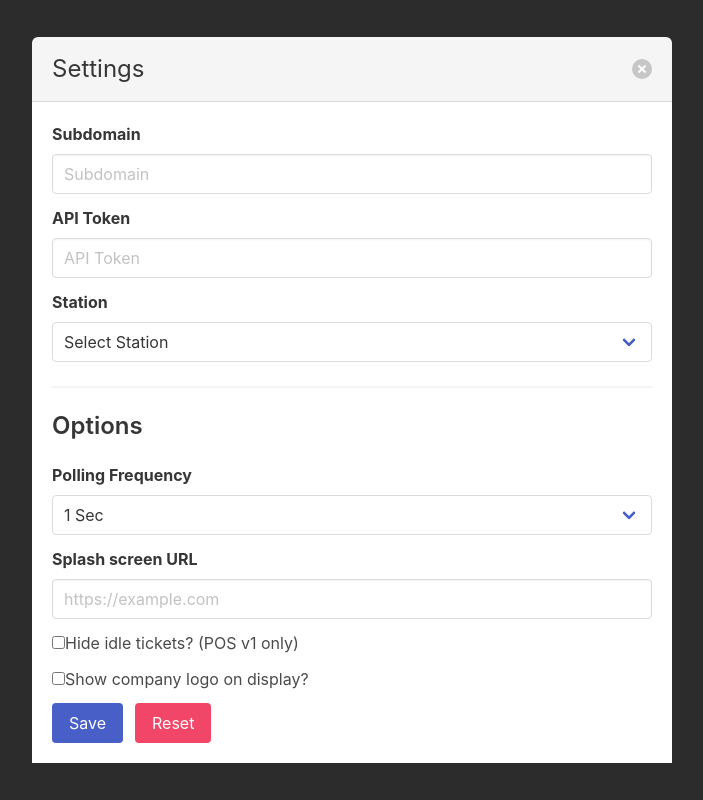
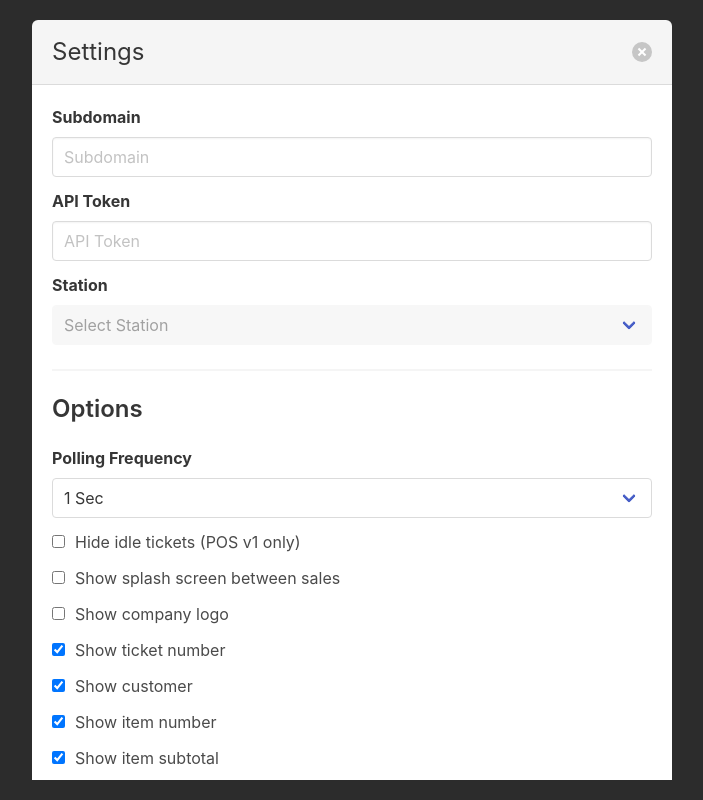
Before and after one commit to dstotz/heartland-retail-pole-display, a React (Create React App) app in the folder ui/: page / in a window 1280 px wide. Shown: the whole page, without its empty margins (288-991 px from the left). Built offline with nearby package versions, Linux system fonts and the light colour scheme; no server answers.

Commit message:
New settings to control displayed content

```diff
--- a/ui/src/App.css
+++ b/ui/src/App.css
@@ -11,3 +11,7 @@
   margin-top: 2rem;
   margin-bottom: 2rem;
 }
+
+input[type='checkbox'] {
+  margin-right: 10px;
+}
--- a/ui/src/components/Settings.tsx
+++ b/ui/src/components/Settings.tsx
@@ -31,8 +31,25 @@ export const Settings = (props: IProps) => {
   const [useTicketTimeout, setUseTicketTimeout] = useState(
     currentConfig.useTicketTimeout
   );
+  const [showSplashScreen, setShowSplashScreen] = useState(
+    currentConfig.showSplashScreen
+  );
   const [splashScreenUrl, setSplashScreenUrl] = useState(
     currentConfig.splashScreenUrl
+  );
+  const [splashScreenInteract, setSplashScreenInteract] = useState(
+    currentConfig.splashScreenInteract
+  );
+  const [showCustomer, setShowCustomer] = useState(currentConfig.showCustomer);
+  const [showChangeDue, setShowChangeDue] = useState(
+    currentConfig.showChangeDue
+  );
+  const [showTicketNumber, setShowTicketNumber] = useState(
+    currentConfig.showTicketNumber
+  );
+  const [showSubtotal, setShowSubtotal] = useState(currentConfig.showSubtotal);
+  const [showItemNumber, setShowItemNumber] = useState(
+    currentConfig.showItemNumber
   );
 
   useEffect(() => {
@@ -68,16 +85,6 @@ export const Settings = (props: IProps) => {
     setStationUUID(uuid);
   };
 
-  const handleShowLogoChange = (e: React.ChangeEvent<HTMLInputElement>) => {
-    setShowLogo(e.currentTarget.checked);
-  };
-
-  const handleUseTicketTimeoutChange = (
-    e: React.ChangeEvent<HTMLInputElement>
-  ) => {
-    setUseTicketTimeout(e.currentTarget.checked);
-  };
-
   const handleSave = () => {
     const newConfig: Config = {
       subdomain,
@@ -89,6 +96,13 @@ export const Settings = (props: IProps) => {
       ticketTimeout,
       useTicketTimeout,
       splashScreenUrl,
+      showSplashScreen,
+      splashScreenInteract,
+      showCustomer,
+      showChangeDue,
+      showTicketNumber,
+      showSubtotal,
+      showItemNumber,
     };
     localStorage.setItem(poleConfigKey, JSON.stringify(newConfig));
     if (props.onSave) {
@@ -106,6 +120,13 @@ export const Settings = (props: IProps) => {
     setTicketTimeout(defaultConfig.ticketTimeout);
     setUseTicketTimeout(defaultConfig.useTicketTimeout);
     setSplashScreenUrl(defaultConfig.splashScreenUrl);
+    setShowSplashScreen(defaultConfig.showSplashScreen);
+    setSplashScreenInteract(defaultConfig.splashScreenInteract);
+    setShowCustomer(defaultConfig.showCustomer);
+    setShowChangeDue(defaultConfig.showChangeDue);
+    setShowTicketNumber(defaultConfig.showTicketNumber);
+    setShowSubtotal(defaultConfig.showSubtotal);
+    setShowItemNumber(defaultConfig.showItemNumber);
     localStorage.setItem(poleConfigKey, JSON.stringify(defaultConfig));
   };
 
@@ -130,16 +151,31 @@ export const Settings = (props: IProps) => {
   const stationDropdownItems = (): JSX.Element[] => {
     if (!locationsWithStations) return [];
     const dropdownItems: JSX.Element[] = [];
-    locationsWithStations.forEach((location) => {
+    const sortedLocations = locationsWithStations.sort((a, b) =>
+      a.name.localeCompare(b.name)
+    );
+
+    sortedLocations.forEach((location) => {
       const stations = location.stations as any[];
-      stations.forEach((station) => {
+      const sortedStations = stations.sort((a, b) =>
+        a.name.localeCompare(b.name)
+      );
+
+      sortedStations.forEach((station) => {
+        if (station['active?']) {
           dropdownItems.push(
-          <option key={station.id} value={station.id} data-uuid={station.uuid}>
+            <option
+              key={station.id}
+              value={station.id}
+              data-uuid={station.uuid}
+            >
               {location.name}: {station.name}
             </option>
           );
+        }
       });
     });
+
     return dropdownItems;
   };
 
@@ -180,7 +216,11 @@ export const Settings = (props: IProps) => {
             }`}
           >
             <select
-              disabled={stationListLoading}
+              disabled={
+                stationListLoading ||
+                !locationsWithStations ||
+                locationsWithStations.length < 1
+              }
               onChange={handleStationChange}
               value={locationsWithStations && stationId ? stationId : 'none'}
             >
@@ -211,6 +251,7 @@ export const Settings = (props: IProps) => {
         </div>
       </div>
 
+      {showSplashScreen && (
         <div className="field">
           <label className="label">Splash screen URL</label>
           <div className="control">
@@ -224,6 +265,7 @@ export const Settings = (props: IProps) => {
             />
           </div>
         </div>
+      )}
 
       {useTicketTimeout && (
         <div className="field">
@@ -249,10 +291,12 @@ export const Settings = (props: IProps) => {
         <label className="checkbox">
           <input
             type="checkbox"
-            onChange={handleUseTicketTimeoutChange}
+            onChange={(e) => {
+              setUseTicketTimeout(e.currentTarget.checked);
+            }}
             checked={useTicketTimeout}
           />
-          Hide idle tickets? (POS v1 only)
+          Hide idle tickets (POS v1 only)
         </label>
       </div>
 
@@ -260,14 +304,109 @@ export const Settings = (props: IProps) => {
         <label className="checkbox">
           <input
             type="checkbox"
-            onChange={handleShowLogoChange}
-            checked={showLogo}
+            onChange={(e) => {
+              setShowSplashScreen(e.currentTarget.checked);
+            }}
+            checked={showSplashScreen}
           />
-          Show company logo on display?
+          Show splash screen between sales
         </label>
       </div>
 
-      <div className="field is-grouped">
+      {showSplashScreen && (
+        <div className="field">
+          <label className="checkbox">
+            <input
+              type="checkbox"
+              onChange={(e) => {
+                setSplashScreenInteract(e.currentTarget.checked);
+              }}
+              checked={splashScreenInteract}
+            />
+            Splash screen can be interacted with
+          </label>
+        </div>
+      )}
+
+      <div className="field">
+        <label className="checkbox">
+          <input
+            type="checkbox"
+            onChange={(e) => {
+              setShowLogo(e.currentTarget.checked);
+            }}
+            checked={showLogo}
+          />
+          Show company logo
+        </label>
+      </div>
+
+      <div className="field">
+        <label className="checkbox">
+          <input
+            type="checkbox"
+            onChange={(e) => {
+              setShowTicketNumber(e.currentTarget.checked);
+            }}
+            checked={showTicketNumber}
+          />
+          Show ticket number
+        </label>
+      </div>
+
+      <div className="field">
+        <label className="checkbox">
+          <input
+            type="checkbox"
+            onChange={(e) => {
+              setShowCustomer(e.currentTarget.checked);
+            }}
+            checked={showCustomer}
+          />
+          Show customer
+        </label>
+      </div>
+
+      <div className="field">
+        <label className="checkbox">
+          <input
+            type="checkbox"
+            onChange={(e) => {
+              setShowItemNumber(e.currentTarget.checked);
+            }}
+            checked={showItemNumber}
+          />
+          Show item number
+        </label>
+      </div>
+
+      <div className="field">
+        <label className="checkbox">
+          <input
+            type="checkbox"
+            onChange={(e) => {
+              setShowSubtotal(e.currentTarget.checked);
+            }}
+            checked={showSubtotal}
+          />
+          Show item subtotal
+        </label>
+      </div>
+
+      <div className="field">
+        <label className="checkbox">
+          <input
+            type="checkbox"
+            onChange={(e) => {
+              setShowChangeDue(e.currentTarget.checked);
+            }}
+            checked={showChangeDue}
+          />
+          Show change due
+        </label>
+      </div>
+
+      <div className="field is-grouped" style={{ marginTop: '20px' }}>
         <div className="control">
           <button className="button is-link" onClick={handleSave}>
             Save
@@ -275,7 +414,7 @@ export const Settings = (props: IProps) => {
         </div>
         <div className="control">
           <button className="button is-link is-danger" onClick={handleReset}>
-            Reset
+            Reset to Default
           </button>
         </div>
       </div>
--- a/ui/src/components/TicketFooter.tsx
+++ b/ui/src/components/TicketFooter.tsx
@@ -1,9 +1,11 @@
 import React from 'react';
 import { usdFormatter } from '../shared/formatter';
+import { Config } from '../types/Config';
 import { Ticket } from '../types/Ticket';
 
 interface IProps {
   ticket: Ticket;
+  config: Config;
 }
 
 export const TicketFooter = (props: IProps) => {
@@ -15,12 +17,16 @@ export const TicketFooter = (props: IProps) => {
           <p className="title">{usdFormatter.format(props.ticket.tax_total)}</p>
         </div>
       </div>
-      <div className="level-item has-text-centered">
-        <div>
-          <p className="heading">Item Subtotal</p>
-          <p className="title">{usdFormatter.format(props.ticket.subtotal)}</p>
+      {props.config.showSubtotal && (
+        <div className="level-item has-text-centered">
+          <div>
+            <p className="heading">Item Subtotal</p>
+            <p className="title">
+              {usdFormatter.format(props.ticket.subtotal)}
+            </p>
+          </div>
         </div>
-      </div>
+      )}
       <div className="level-item has-text-centered">
         <div>
           <p className="heading">Total</p>
@@ -37,7 +43,7 @@ export const TicketFooter = (props: IProps) => {
           </div>
         </div>
       )}
-      {props.ticket.balance < 0 && (
+      {props.config.showChangeDue && props.ticket.balance < 0 && (
         <div className="level-item has-text-centered">
           <div>
             <p className="heading">Change Due</p>
--- a/ui/src/components/TicketLines.tsx
+++ b/ui/src/components/TicketLines.tsx
@@ -1,9 +1,11 @@
 import React from 'react';
 import { usdFormatter } from '../shared/formatter';
+import { Config } from '../types/Config';
 import { TicketLine } from '../types/TicketLine';
 
 interface IProps {
   lines: TicketLine[];
+  config: Config;
 }
 
 export const TicketLines = (props: IProps) => {
@@ -15,7 +17,7 @@ export const TicketLines = (props: IProps) => {
 
   const lineRows = lines.map((line: any) => (
     <tr key={line.id}>
-      <td>{line.item_public_id}</td>
+      {props.config.showItemNumber && <td>{line.item_public_id}</td>}
       <td>{line.description}</td>
       <td>{line.qty}</td>
       <td>
@@ -34,7 +36,7 @@ export const TicketLines = (props: IProps) => {
     >
       <thead>
         <tr>
-          <th>Item #</th>
+          {props.config.showItemNumber && <th>Item #</th>}
           <th>Description</th>
           <th>Qty</th>
           <th>Unit Price</th>
--- a/ui/src/components/TicketPayments.tsx
+++ b/ui/src/components/TicketPayments.tsx
@@ -1,9 +1,11 @@
 import React from 'react';
 import { usdFormatter } from '../shared/formatter';
+import { Config } from '../types/Config';
 import { TicketPayment } from '../types/TicketPayment';
 
 interface IProps {
   payments: TicketPayment[];
+  config: Config;
 }
 
 export const TicketPayments = (props: IProps) => {
--- a/ui/src/lib/heartlandRetailApiV2.ts
+++ b/ui/src/lib/heartlandRetailApiV2.ts
@@ -133,6 +133,7 @@ export const getV2TicketInfo = async (
       stationId: stationUUID,
     });
     const order = data.salesOrders.nodes[0];
+    if (!order) return null;
 
     let orderLines: TicketLine[] = [];
     order.orderRequests.forEach((request: any) => {
--- a/ui/src/shared/defaultConfig.ts
+++ b/ui/src/shared/defaultConfig.ts
@@ -10,6 +10,13 @@ export const defaultConfig: Config = {
   ticketTimeout: 90_000,
   useTicketTimeout: false,
   splashScreenUrl: null,
+  showSplashScreen: false,
+  splashScreenInteract: false,
+  showCustomer: true,
+  showChangeDue: true,
+  showTicketNumber: true,
+  showSubtotal: true,
+  showItemNumber: true,
 };
 
 export const getCurrentConfig = (): Config => {
```
Also changed, not shown: ui/src/components/Display.tsx (+5 -4 lines), ui/src/components/SplashScreen.tsx (+18 -1 lines), ui/src/components/TicketHeader.tsx (+10 -6 lines), ui/src/types/Config.ts (+7 -0 lines), 1 other file (tests, documents, lock files or other folders). Lines whose indentation alone changed are shown as unchanged.
